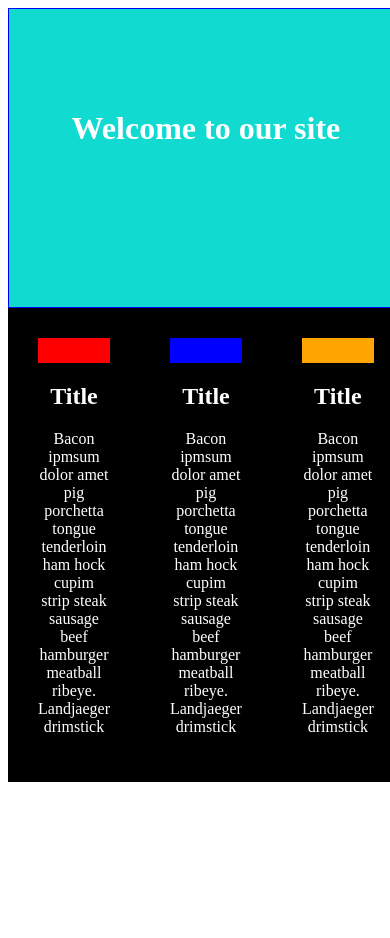
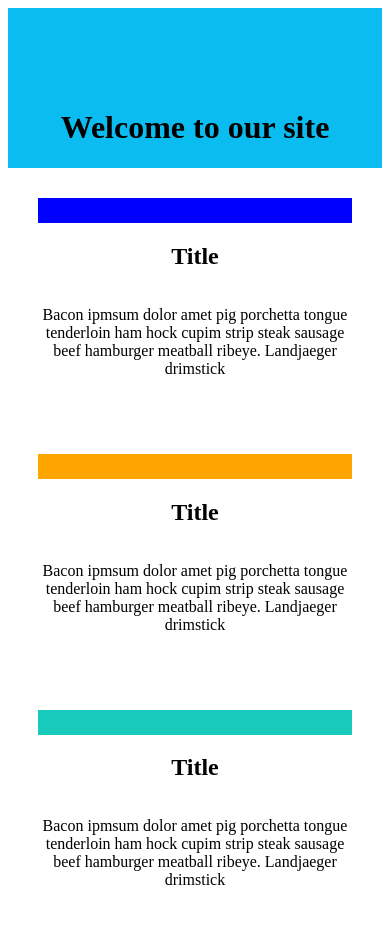
Before and after one commit to Lisad2244/First-Responsive-website, a plain HTML site: page index.html in a window 390 px wide. Before the commit the page ends 844 px from the top, so only its background shows below. Drawn offline with Linux system fonts and the light colour scheme.

Commit message:
fixed program to make responsive

```diff
--- a/index.html
+++ b/index.html
@@ -14,15 +14,9 @@
         <h1>Welcome to our site</h1>
   </div>
 
+    <!-- <div class="container"> -->
+
         <div class="container1">
-        <div class="redbox"></div>
-        <h2>Title</h2>
-        <p>Bacon ipmsum dolor amet pig porchetta tongue tenderloin ham hock
-        cupim strip steak sausage beef hamburger meatball ribeye.
-        Landjaeger drimstick</p>
-        </div>
-
-    <div class="container2">
             <div class="bluebox"></div>
             <h2>Title</h2>
             <p>Bacon ipmsum dolor amet pig porchetta tongue tenderloin ham hock
@@ -37,6 +31,16 @@
             cupim strip steak sausage beef hamburger meatball ribeye.
             Landjaeger drimstick</p>
         </div>
+
+        <div class="container2">
+            <div class="greenbox"></div>
+            <h2>Title</h2>
+            <p>Bacon ipmsum dolor amet pig porchetta tongue tenderloin ham hock
+            cupim strip steak sausage beef hamburger meatball ribeye.
+            Landjaeger drimstick</p>
+        </div>
+
+    <!-- </div>     -->
 </div>
     </body>
 </html>
--- a/styles.css
+++ b/styles.css
@@ -1,17 +1,16 @@
+
+.grid-container {
+    display: grid;
+    grid-template-columns: repeat(3, auto);
+    grid-auto-rows: 300px auto;
+  }
 .heading {
-  border: 1px solid blue;
   grid-column: 1/-1;
   grid-row: 1/2;
   padding-top: 80px;
   text-align: center;
   background-color: rgb(17, 219, 209);
   color: white;
-}
-
-.grid-container {
-  display: grid;
-  grid-template-columns: repeat(3, auto);
-  grid-auto-rows: 300px auto;
 }
 
 .container1 {
@@ -41,16 +40,16 @@
   padding: 30px;
 }
 
-.redbox {
+.bluebox {
+    width: auto;
+    height: 25px;
+    background-color: blue;
+  }
+
+.greenbox {
   width: auto;
   height: 25px;
-  background-color: red;
-}
-
-.bluebox {
-  width: auto;
-  height: 25px;
-  background-color: blue;
+  background-color: rgb(24, 202, 187);
 }
 
 .orangebox {
@@ -59,3 +58,39 @@
     background-color: orange;
   }
     /* grid-template-rows: repeat(2,100px); */
+
+    @media (max-width: 576px) {
+
+        .grid-container {
+            display: flex;
+            flex-direction: column;
+        }
+
+        .heading  {
+            display: flex;
+            flex-direction: column;
+            background-color: rgb(11, 188, 241);
+            color: black;
+        }
+
+        .container1  {
+            display: flex;
+            flex-direction: column;
+            background-color: white;
+            color: black;
+        }
+
+        .container2  {
+            display: flex;
+            flex-direction: column;
+            background-color: white;
+            color: black;
+        }
+
+        .container3  {
+            display: flex;
+            flex-direction: column;
+            background-color: white;
+            color: black;
+        }
+    }
```
Lines whose indentation alone changed are shown as unchanged.
